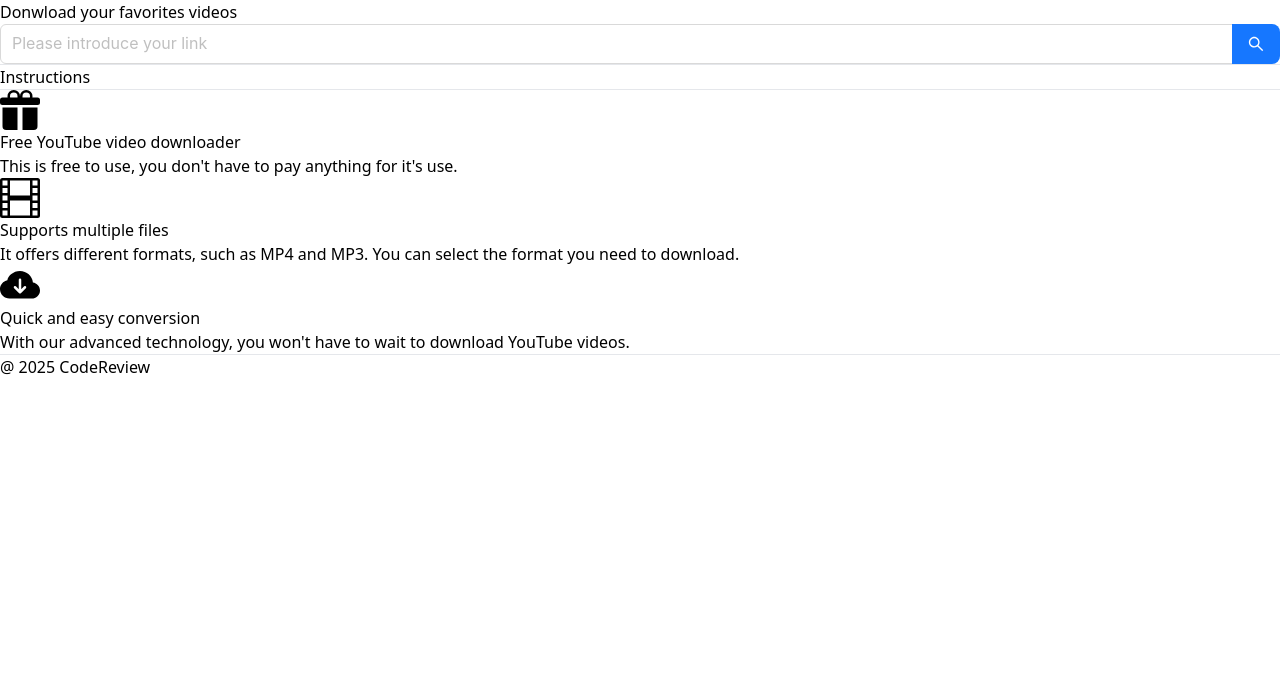
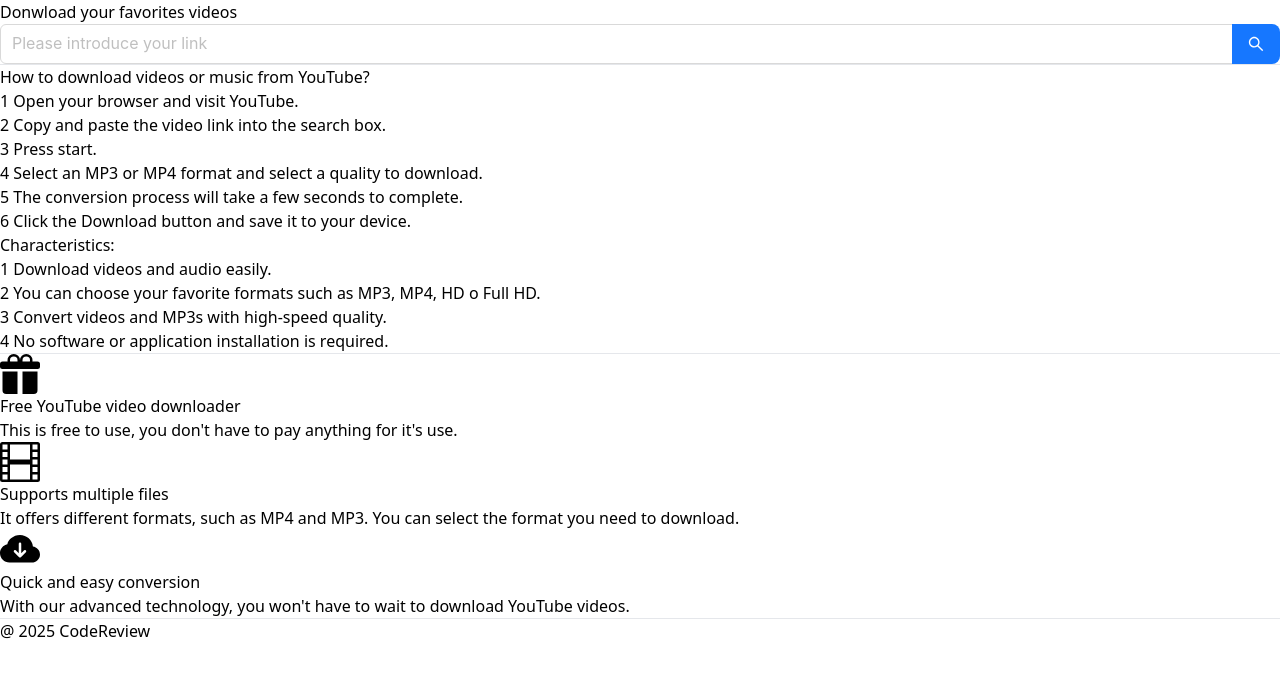
Before and after one commit to migayalach/client-download, a Next.js app: page / in a window 1280 px wide. Shown: the top 678 px of the page. Built offline with nearby package versions, Linux system fonts and the light colour scheme.

Commit message:
imports interfaces

```diff
--- a/src/components/information/Information.tsx
+++ b/src/components/information/Information.tsx
@@ -1,10 +1,6 @@
 import React from "react";
 import { Alert } from "antd";
-
-interface InformationInput {
-  description: string;
-  type: "success" | "error" | "info" | "warning";
-}
+import { InformationInput } from "@/interfaces";
 
 function Information({ description, type }: InformationInput) {
   return (
--- a/src/components/instructions/Instructions.tsx
+++ b/src/components/instructions/Instructions.tsx
@@ -1,9 +1,32 @@
-import React from 'react'
+import React from "react";
+import { textAbout1, textAbout2 } from "@/mocks/about";
+import Text from "../text/Text";
 
 function Instructions() {
   return (
-    <div>Instructions</div>
-  )
+    <div className="">
+      <div id="container-1">
+        <h1>How to download videos or music from YouTube?</h1>
+        {textAbout1.map(({ text }, index) => {
+          return (
+            <>
+              <Text number={index + 1} text={text} key={index} />
+            </>
+          );
+        })}
+      </div>
+      <div id="container-2">
+        <h1>Characteristics:</h1>
+        {textAbout2.map(({ text }, index) => {
+          return (
+            <>
+              <Text number={index + 1} text={text} key={index} />
+            </>
+          );
+        })}
+      </div>
+    </div>
+  );
 }
 
-export default Instructions
+export default Instructions;
--- a/src/components/picture/Picture.tsx
+++ b/src/components/picture/Picture.tsx
@@ -1,9 +1,6 @@
 import React from "react";
 import { Image } from "antd";
-
-interface InputPicture {
-  imgVideo: string;
-}
+import { InputPicture } from "@/interfaces";
 
 function Picture({ imgVideo }: InputPicture) {
   return <Image preview={false} width={200} src={imgVideo} alt="video-image" />;
--- a/src/components/search/find/Find.tsx
+++ b/src/components/search/find/Find.tsx
@@ -5,13 +5,9 @@ import type { GetProps } from "antd";
 import Picture from "@/components/picture/Picture";
 import RadioGroup from "../radioGroup/RadioGroup";
 import Information from "@/components/information/Information";
+import { infoState } from "@/interfaces";
 
 type SearchProps = GetProps<typeof Input.Search>;
-interface infoState {
-  value: string;
-  action: boolean;
-  state: "success" | "error" | "info" | "warning";
-}
 
 const { Search } = Input;
 
--- a/src/components/search/radioGroup/RadioGroup.tsx
+++ b/src/components/search/radioGroup/RadioGroup.tsx
@@ -4,10 +4,7 @@ import type { RadioChangeEvent } from "antd";
 import { Radio } from "antd";
 import type { CheckboxGroupProps } from "antd/es/checkbox";
 import TableData from "../tableData/TableData";
-
-interface RadioInput {
-  url: string;
-}
+import { RadioInput } from "@/interfaces";
 
 const optionsWithDisabled: CheckboxGroupProps<string>["options"] = [
   { label: "mp3", value: "mp3", className: "label-1" },
--- a/src/components/search/tableData/TableData.tsx
+++ b/src/components/search/tableData/TableData.tsx
@@ -3,16 +3,7 @@ import { Table } from "antd";
 import type { TableColumnsType } from "antd";
 import { Qualitymp3, Qualitymp4 } from "@/mocks/options";
 import ButtonDownload from "../buttonDownload/ButtonDownload";
-
-interface DataFormat {
-  quality: string;
-  format: string;
-}
-
-interface InputData {
-  format: "mp3" | "mp4";
-  url: string;
-}
+import { DataFormat, InputData } from "@/interfaces";
 
 function TableData({ format, url }: InputData) {
   const renderFormat = (data: string) => {
```
Also changed, not shown: src/components/about/card/Card.tsx (deleted, +0 -9 lines), src/components/about/imageAbout/ImageAbout.tsx (deleted, +0 -9 lines), src/components/search/buttonDownload/ButtonDownload.tsx (+1 -6 lines), src/components/search/imageVideo/ImageVideo.tsx (deleted, +0 -12 lines), src/helpers/index.ts (deleted).
